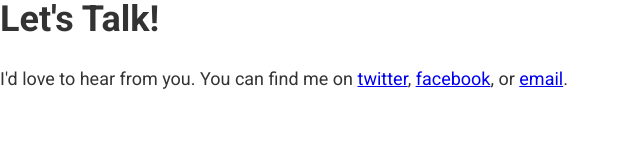
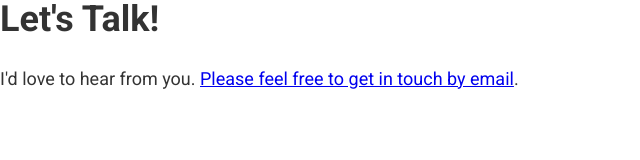
Before and after one commit to aberkow/ilana-site, a Gatsby site: page /contact in a window 1280 px wide. Shown: the whole page, without its empty margins (0-640 px from the left). Built offline with nearby package versions, Linux system fonts and the light colour scheme; Gatsby itself is replaced by a stand-in of ours.

Commit message:
text edits

```diff
--- a/src/pages/contact.js
+++ b/src/pages/contact.js
@@ -5,7 +5,7 @@ const Contact = () =>
     <h1>Let's Talk!</h1>
     <div>
       <p>
-        I'd love to hear from you. You can find me on <a href="https://twitter.com/ilanagarber">twitter</a>, <a href="https://www.facebook.com/ilana.garber">facebook</a>, or <a href="mailto:ilana.garber@gmail.com">email</a>.
+        I'd love to hear from you. <a href="mailto:ilana.garber@gmail.com">Please feel free to get in touch by email</a>.
       </p>
     </div>
   </div>
--- a/src/pages/index.js
+++ b/src/pages/index.js
@@ -6,7 +6,7 @@ const IndexPage = () => (
     <h1>Welcome!</h1>
     <div>
       <p>
-        Since August 2005, I've served the community of <a href="https://www.bethelwesthartford.org/">Beth El Temple in West Hartford Connecticut</a>. I graduated from the Jewish Theological Seminary in New York, with a bachelor’s degree in Talmud (2000), a master’s degree in Jewish education (2003), and rabbinic ordination (2005). I have also received a bachelor’s degree in religion from Barnard College (2000), writing a thesis entitled, “Can One be an Observant Jew and a Practicing Buddhist?” (<Link to="/contact">You'll have to chat with her to find the answer!</Link>)
+        Since August 2005, I've served the community of <a href="https://www.bethelwesthartford.org/">Beth El Temple in West Hartford Connecticut</a>. I graduated from the Jewish Theological Seminary in New York, with a bachelor’s degree in Talmud (2000), a master’s degree in Jewish education (2003), and rabbinic ordination (2005). I also received a bachelor’s degree in religion from Barnard College (2000), writing a thesis entitled, “Can One be an Observant Jew and a Practicing Buddhist?” (<Link to="/contact">You'll have to chat with me to find the answer!</Link>)
       </p>
     </div>
   </div>
--- a/src/pages/writings.js
+++ b/src/pages/writings.js
@@ -47,7 +47,7 @@ const Writings = () =>
     <h2>Others</h2>
     <ul>
       <li>
-        <a href="https://rudermanfoundation.org/he/will-love-son/">The Ruderman Foundation - Will YOu Love My Son?</a>
+        <a href="https://rudermanfoundation.org/he/will-love-son/">The Ruderman Foundation - Will You Love My Son?</a>
       </li>
       <li>
         <a href="https://matankids.org/eating-with-intention-parashat-shemini/">Matan - Eating with Intention/Parashat Shemini</a>
```
